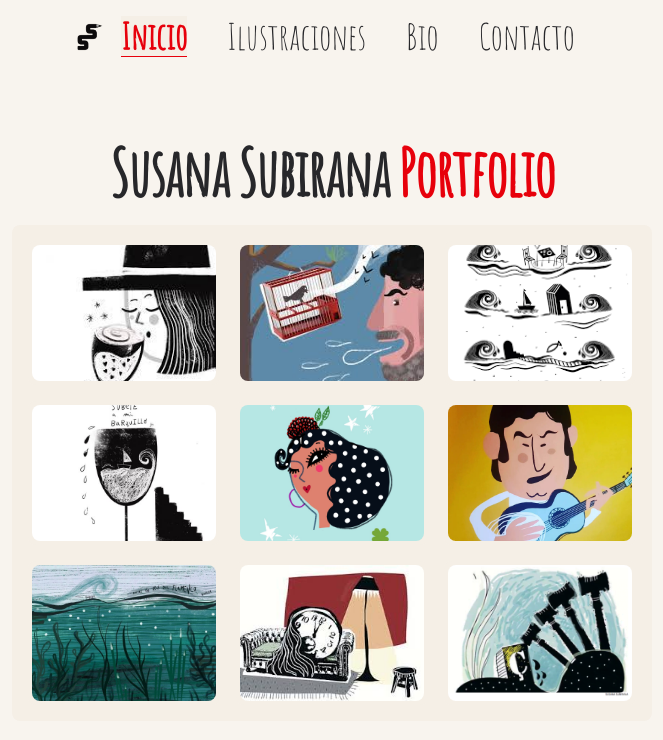
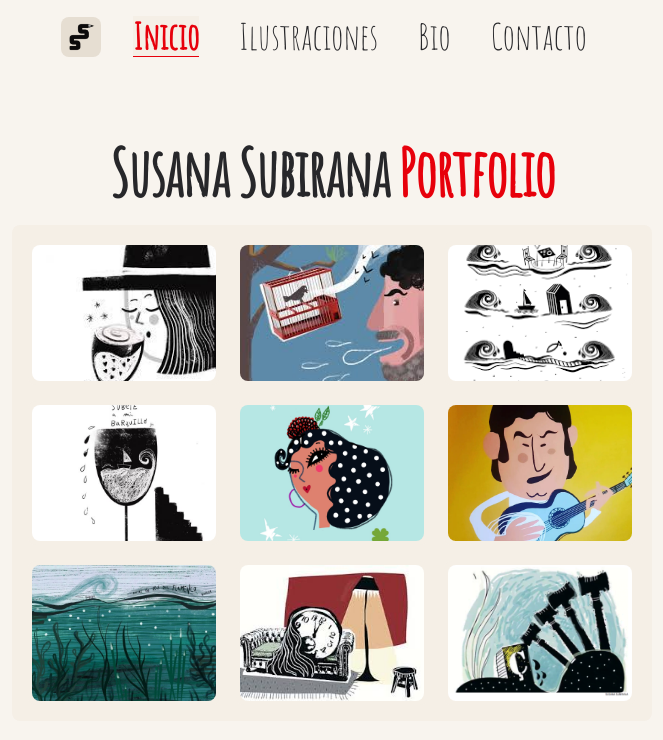
Before and after one commit to dabocher/su_portfolio, a Next.js app: page / in a window 1280 px wide. Shown: the top 740 px of the page, without its empty margins (308-971 px from the left). Built offline with nearby package versions, Linux system fonts and the light colour scheme.

Commit message:
Add link to bio on logo

```diff
--- a/app/components/Header.tsx
+++ b/app/components/Header.tsx
@@ -1,10 +1,11 @@
 import Image from "next/image";
 import NavBar from "./NavBar";
+import Link from "next/dist/client/link";
 
 const Header = () => {
   return (
-    <header className="w-full  flex items-center justify-center">
-      <div className="">
+    <header className="w-full  flex items-center gap-2 sm:gap-4 justify-center">
+      <Link href="/bio" className="bg-[#e6ded2] rounded-lg p-1 ">
         <Image
           src="/images/home/susulogo.webp"
           alt="Logo Susana Subirana"
@@ -12,7 +13,7 @@ const Header = () => {
           height={32}
           className="rounded-lg object-cover"
         />
-      </div>
+      </Link>
       <NavBar />
     </header>
   );
--- a/app/components/NavBar.tsx
+++ b/app/components/NavBar.tsx
@@ -2,7 +2,7 @@ import Link from "next/link";
 import { NavLinks } from "./NavLinks";
 const NavBar = () => {
   return (
-    <nav className="flex items-center p-4 text-3xl md:text-4xl font-sans">
+    <nav className="flex items-center justify-center p-4 text-2xl md:text-4xl font-sans">
       <NavLinks />
     </nav>
   );
```
